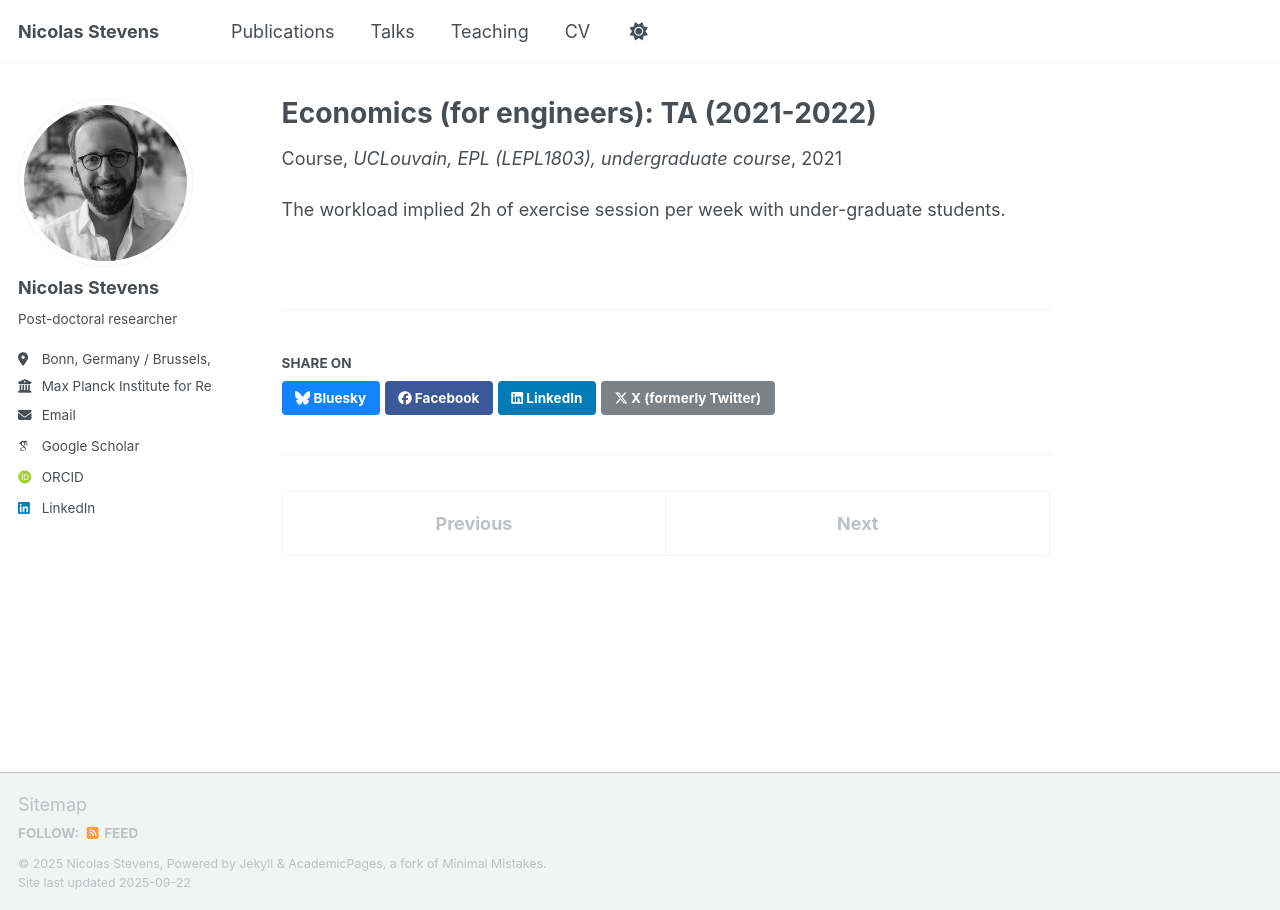
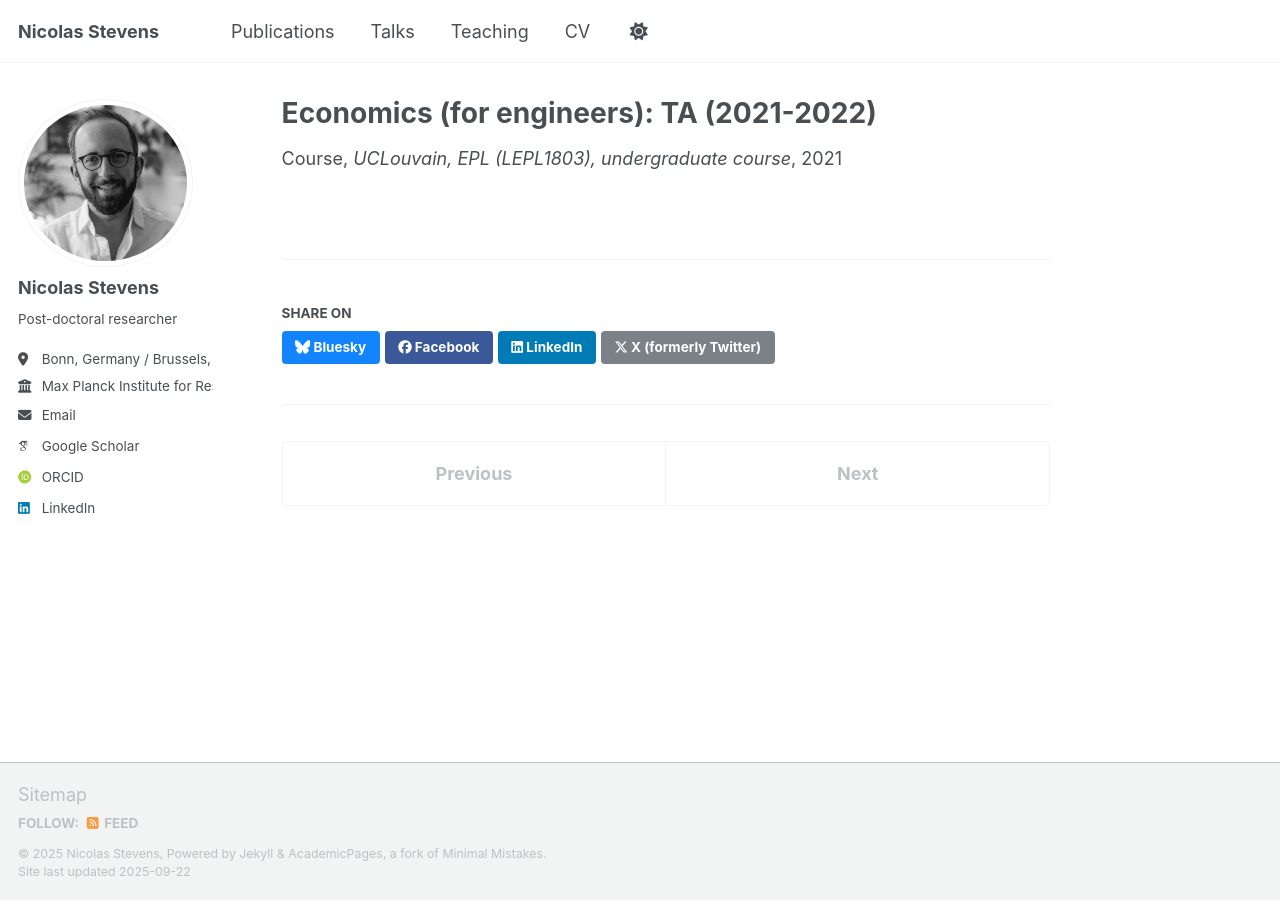
Before and after one commit to NicolasStevens/NicolasStevens.github.io, a Jekyll site: the page built from _teaching/UCLouvainEco.md, in a window 1280 px wide. Built offline with Jekyll 4.4.1, drawn with Linux system fonts in a browser that asks for light colours; some web fonts are replaced; a script that is not in the unit is left out.

Commit message:
Update UCLouvainEco.md

```diff
--- a/_teaching/UCLouvainEco.md
+++ b/_teaching/UCLouvainEco.md
@@ -7,4 +7,3 @@ venue: "UCLouvain, EPL (LEPL1803), undergraduate course"
 date: 2021-01-01
 location: "Louvain-la-Neuve, Belgium"
 ---
-The workload implied 2h of exercise session per week with under-graduate students.
```
